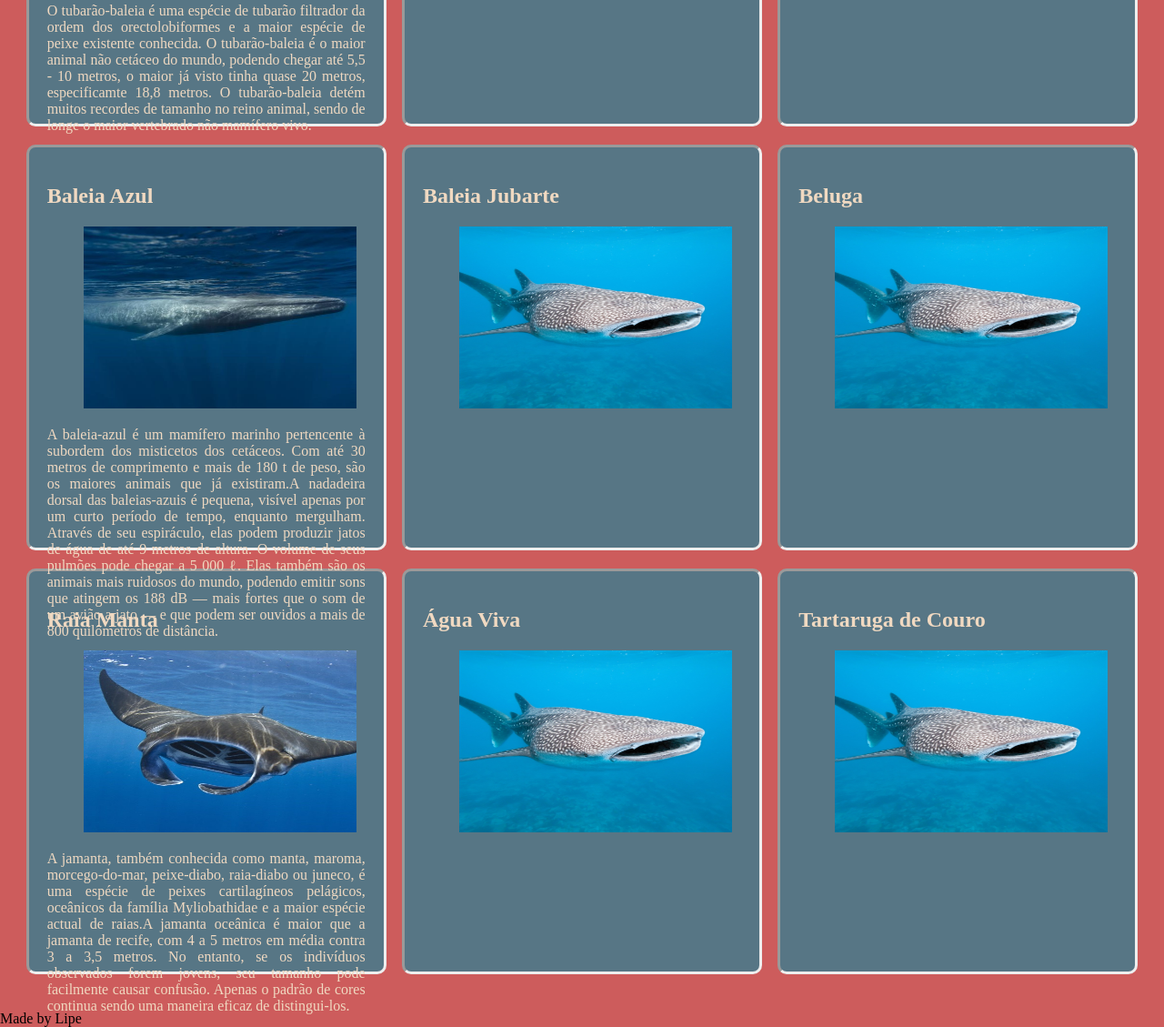
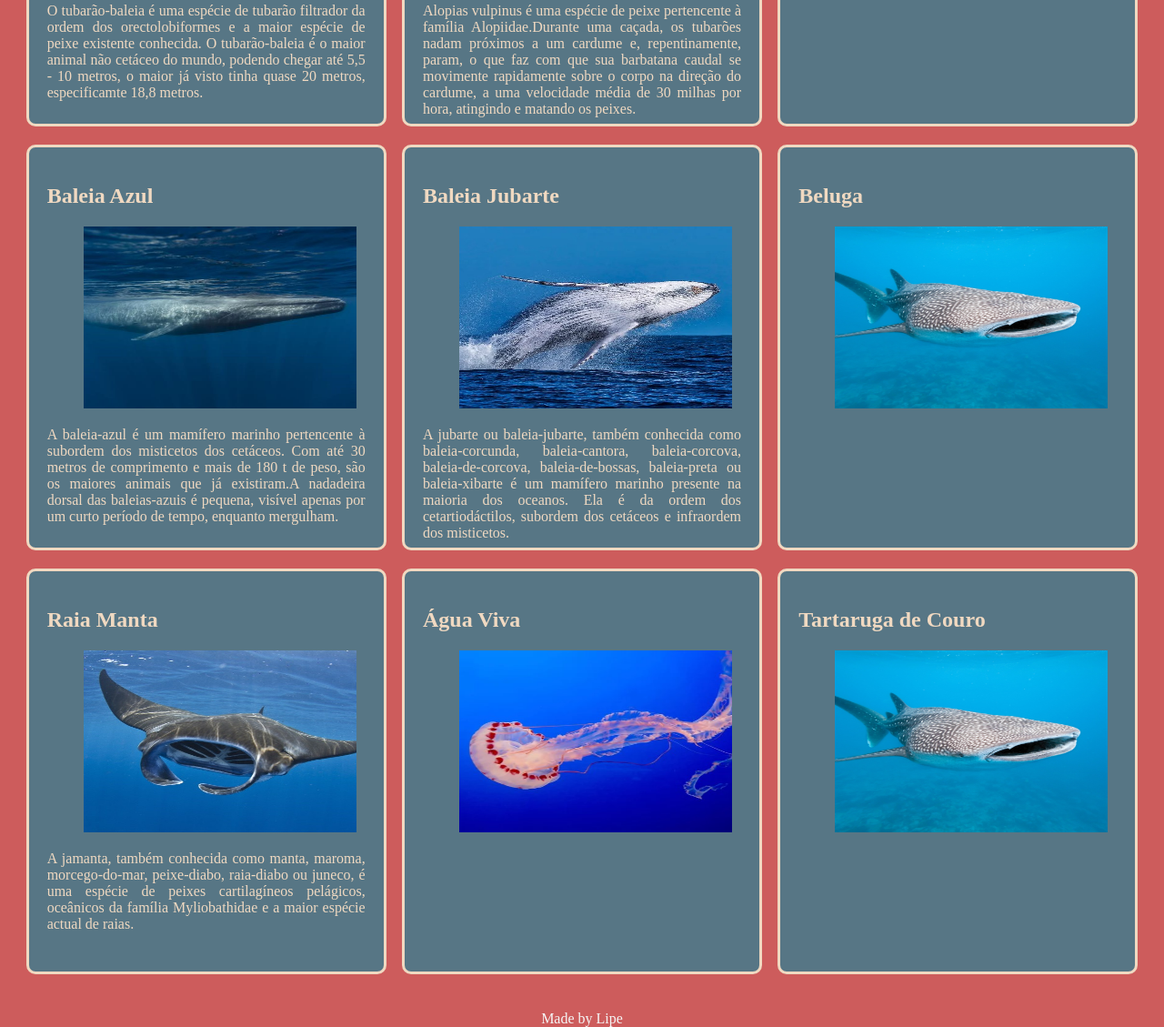
Before and after one commit to lipozinfeliz/trabaidospeixe, a plain HTML site: page index.html in a window 1280 px wide. Shown: the part 402-1531 px from the top of the page at 91% size. Drawn offline with Linux system fonts and the light colour scheme.

Commit message:
Add files via upload

```diff
--- a/css/style.css
+++ b/css/style.css
@@ -3,14 +3,14 @@ html, body{
     padding: 0;
     font-size: 1em;
     font-family: 'Times New Roman', Times, serif;
-    background-color: indianred;
+    background-color:indianred;
 }
 
 header {
     display: flex;
     justify-content: space-between;
     align-items: center;
-	background-color: indianred;
+	background-color: darksalmon;
 	height: 50px;
 	padding-top: 25px;
 	color: hsl(0, 3%, 6%);
@@ -48,12 +48,8 @@ main {
 	border-radius: 10px;
 	padding: 20px;
 	color: #f0d9c1;
-	border-style: inset;
+	border-style: solid;
 	margin-bottom: 20px;
-}
-
-.box:hover {
-	box-shadow: 10px 10px 15px #a4a4a4;
 }
 
 .box h2 {
@@ -73,3 +69,8 @@ img {
 #white{
     background-color: #577685;
 }
+
+footer{
+	text-align: center;
+	color: whitesmoke;
+}
--- a/index.html
+++ b/index.html
@@ -19,27 +19,26 @@
     <section class="box" id="white">
         <h1>Tubarão Baleia</h1>
         <figure>
-            <img src="images/tubarao-baleia2.jpg" width="300" heigth="450" alt="sumiu">
+            <img src="images/tubarao-baleia2.jpg" width="300" heigth="300" alt="sumiu">
         </figure>
-        <p> O tubarão-baleia é uma espécie de tubarão filtrador da ordem dos orectolobiformes e a maior espécie de peixe existente conhecida. O tubarão-baleia é o maior animal não cetáceo do mundo, podendo chegar até 5,5 - 10 metros, o maior já visto tinha quase 20 metros, especificamte 18,8 metros. O tubarão-baleia detém muitos recordes de tamanho no reino animal, sendo de longe o maior vertebrado não mamífero vivo.
-        </p>
+        <p> O tubarão-baleia é uma espécie de tubarão filtrador da ordem dos orectolobiformes e a maior espécie de peixe existente conhecida. O tubarão-baleia é o maior animal não cetáceo do mundo, podendo chegar até 5,5 - 10 metros, o maior já visto tinha quase 20 metros, especificamte 18,8 metros.</p>
 
     </section>
 
         <section class="box" id="white">
             <h1>Baleia Azul</h1>
             <figure>
-                <img src="images/baleiaazul.jpg" width="300" heigth="450" alt="sumiu">
+                <img src="images/baleiaazul.jpg" width="300" heigth="300" alt="sumiu">
             </figure>
-            <p>A baleia-azul é um mamífero marinho pertencente à subordem dos misticetos dos cetáceos. Com até 30 metros de comprimento e mais de 180 t de peso, são os maiores animais que já existiram.A nadadeira dorsal das baleias-azuis é pequena, visível apenas por um curto período de tempo, enquanto mergulham. Através de seu espiráculo, elas podem produzir jatos de água de até 9 metros de altura. O volume de seus pulmões pode chegar a 5 000 ℓ. Elas também são os animais mais ruidosos do mundo, podendo emitir sons que atingem os 188 dB — mais fortes que o som de um avião a jato — e que podem ser ouvidos a mais de 800 quilômetros de distância.</p>
+            <p>A baleia-azul é um mamífero marinho pertencente à subordem dos misticetos dos cetáceos. Com até 30 metros de comprimento e mais de 180 t de peso, são os maiores animais que já existiram.A nadadeira dorsal das baleias-azuis é pequena, visível apenas por um curto período de tempo, enquanto mergulham.</p>
         </section>
 
         <section class="box" id="white">
             <h1>Raia Manta</h1>
             <figure>
-                <img src="images/raiamanta.jpg" width="300" heigth="450" alt="sumiu">
+                <img src="images/raiamanta.jpg" width="300" heigth="300" alt="sumiu">
             </figure>
-            <p>A jamanta, também conhecida como manta, maroma, morcego-do-mar, peixe-diabo, raia-diabo ou juneco, é uma espécie de peixes cartilagíneos pelágicos, oceânicos da família Myliobathidae e a maior espécie actual de raias.A jamanta oceânica é maior que a jamanta de recife, com 4 a 5 metros em média contra 3 a 3,5 metros. No entanto, se os indivíduos observados forem jovens, seu tamanho pode facilmente causar confusão. Apenas o padrão de cores continua sendo uma maneira eficaz de distingui-los.</p>
+            <p>A jamanta, também conhecida como manta, maroma, morcego-do-mar, peixe-diabo, raia-diabo ou juneco, é uma espécie de peixes cartilagíneos pelágicos, oceânicos da família Myliobathidae e a maior espécie actual de raias.</p>
         </section>
     </container>
 
@@ -47,23 +46,23 @@
         <section class="box" id="white">
             <h1>Tubarão Raposa</h1>
             <figure>
-                <img src="images/tresher-shark-copy.jpg" width="300" heigth="450" alt="sumiu">
+                <img src="images/tresher-shark-copy.jpg" width="300" heigth="300" alt="sumiu">
             </figure>
-            <p> </p>
+            <p>Alopias vulpinus é uma espécie de peixe pertencente à família Alopiidae.Durante uma caçada, os tubarões nadam próximos a um cardume e, repentinamente, param, o que faz com que sua barbatana caudal se movimente rapidamente sobre o corpo na direção do cardume, a uma velocidade média de 30 milhas por hora, atingindo e matando os peixes.</p>
         </section>
 
         <section class="box" id="white">
             <h1>Baleia Jubarte</h1>
             <figure>
-                <img src="images/tubarao-baleia2.jpg" width="300" heigth="450" alt="sumiu">
+                <img src="images/jubarte.jpg" width="300" heigth="300" alt="sumiu">
             </figure>
-            <p> </p>
+            <p>A jubarte ou baleia-jubarte, também conhecida como baleia-corcunda, baleia-cantora, baleia-corcova, baleia-de-corcova, baleia-de-bossas, baleia-preta ou baleia-xibarte é um mamífero marinho presente na maioria dos oceanos. Ela é da ordem dos cetartiodáctilos, subordem dos cetáceos e infraordem dos misticetos.</p>
         </section>
 
         <section class="box" id="white">
             <h1>Água Viva</h1>
             <figure>
-                <img src="images/tubarao-baleia2.jpg" width="300" heigth="450" alt="sumiu">
+                <img src="images/jellyfish.jpg" width="300" heigth="300" alt="sumiu">
             </figure>
             <p> </p>
         </section>
@@ -73,7 +72,7 @@
         <section class="box" id="white">
             <h1>Tubarão Martelo</h1>
             <figure>
-                <img src="images/tubarao-baleia2.jpg" width="300" heigth="450" alt="sumiu">
+                <img src="images/tubarao-baleia2.jpg" width="300" heigth="300" alt="sumiu">
             </figure>
             <p> </p>
         </section>
@@ -81,7 +80,7 @@
         <section class="box" id="white">
             <h1>Beluga</h1>
             <figure>
-                <img src="images/tubarao-baleia2.jpg" width="300" heigth="450" alt="sumiu">
+                <img src="images/tubarao-baleia2.jpg" width="300" heigth="300" alt="sumiu">
             </figure>
             <p> </p>
         </section>
@@ -89,7 +88,7 @@
         <section class="box" id="white">
             <h1>Tartaruga de Couro</h1>
             <figure>
-                <img src="images/tubarao-baleia2.jpg" width="300" heigth="450" alt="sumiu">
+                <img src="images/tubarao-baleia2.jpg" width="300" heigth="300" alt="sumiu">
             </figure>
             <p> </p>
         </section>
```
Also changed, not shown: images/jellyfish.jpg (added), images/jubarte.jpg (added).
